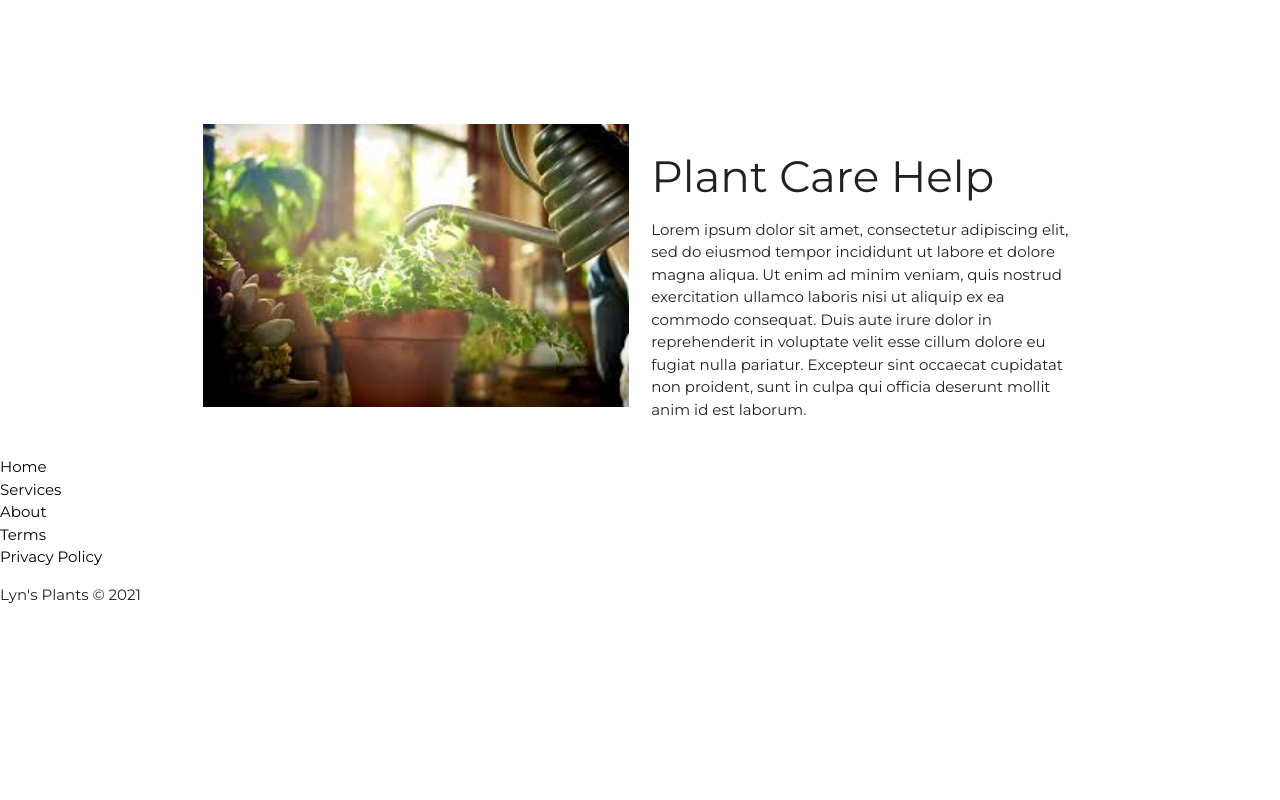
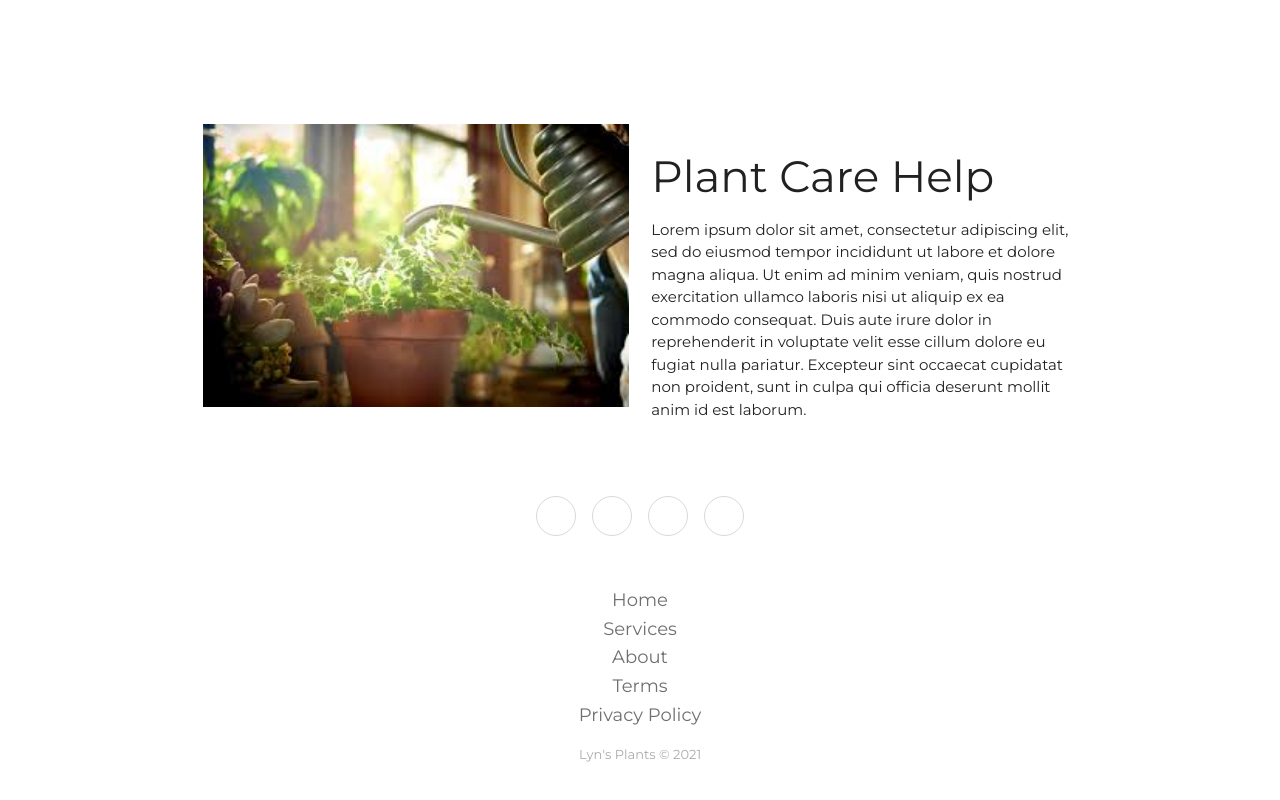
Before and after one commit to lilipcohen/plant-care, a React (Create React App) app in the folder client/: page / in a window 1280 px wide. Shown: the part 2236-3036 px from the top of the page. Before the commit the page ends 2857 px from the top, so only its background shows below. Built offline with nearby package versions, Linux system fonts and the light colour scheme.

Commit message:
adding footer sytling

```diff
--- a/client/src/components/Footer/style.css
+++ b/client/src/components/Footer/style.css
@@ -0,0 +1,59 @@
+.footer-basic {
+  padding: 40px 0;
+  background-color: #ffffff;
+  color: #4b4c4d;
+}
+
+.footer-basic ul {
+  padding: 0;
+  list-style: none;
+  text-align: center;
+  font-size: 18px;
+  line-height: 1.6;
+  margin-bottom: 0;
+}
+
+.footer-basic li {
+  padding: 0 10px;
+}
+
+.footer-basic ul a {
+  color: inherit;
+  text-decoration: none;
+  opacity: 0.8;
+}
+
+.footer-basic ul a:hover {
+  opacity: 1;
+}
+
+.footer-basic .social {
+  text-align: center;
+  padding-bottom: 25px;
+}
+
+.footer-basic .social > a {
+  font-size: 24px;
+  width: 40px;
+  height: 40px;
+  line-height: 40px;
+  display: inline-block;
+  text-align: center;
+  border-radius: 50%;
+  border: 1px solid #ccc;
+  margin: 0 8px;
+  color: inherit;
+  opacity: 0.75;
+}
+
+.footer-basic .social > a:hover {
+  opacity: 0.9;
+}
+
+.footer-basic .copyright {
+  margin-top: 15px;
+  text-align: center;
+  font-size: 13px;
+  color: #aaa;
+  margin-bottom: 0;
+}
```
